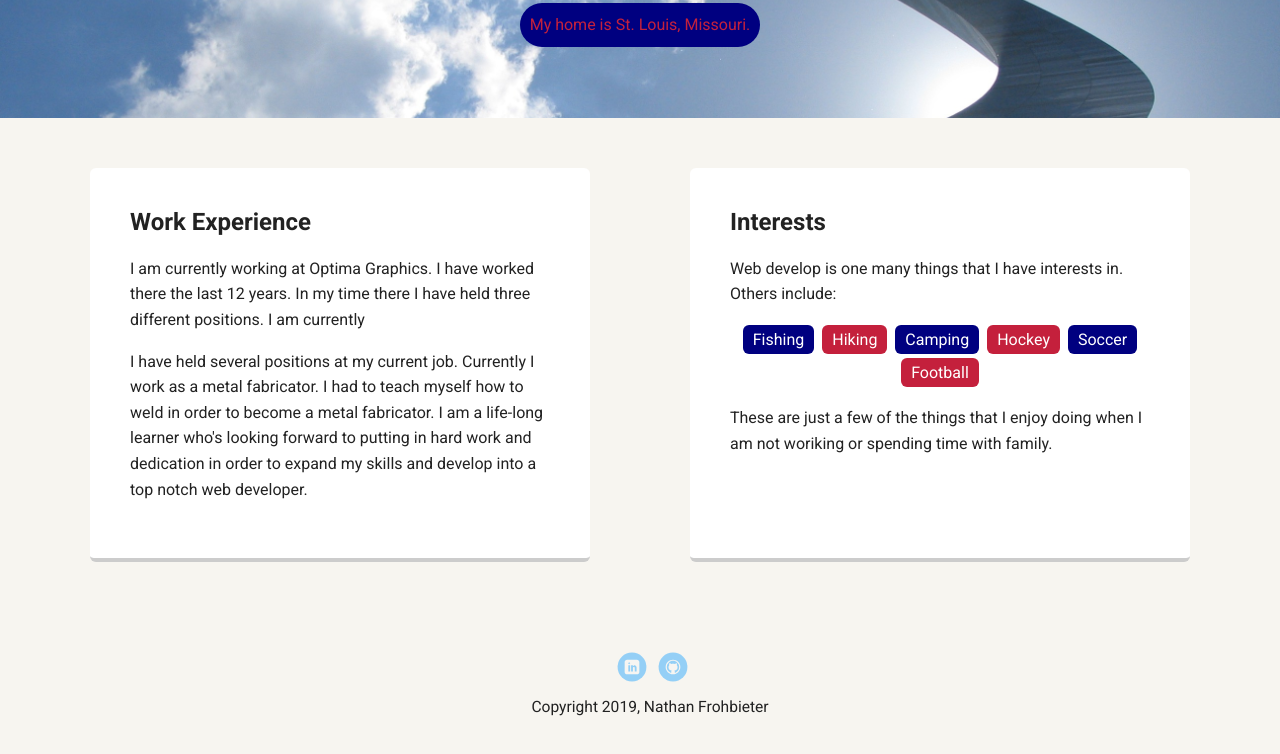
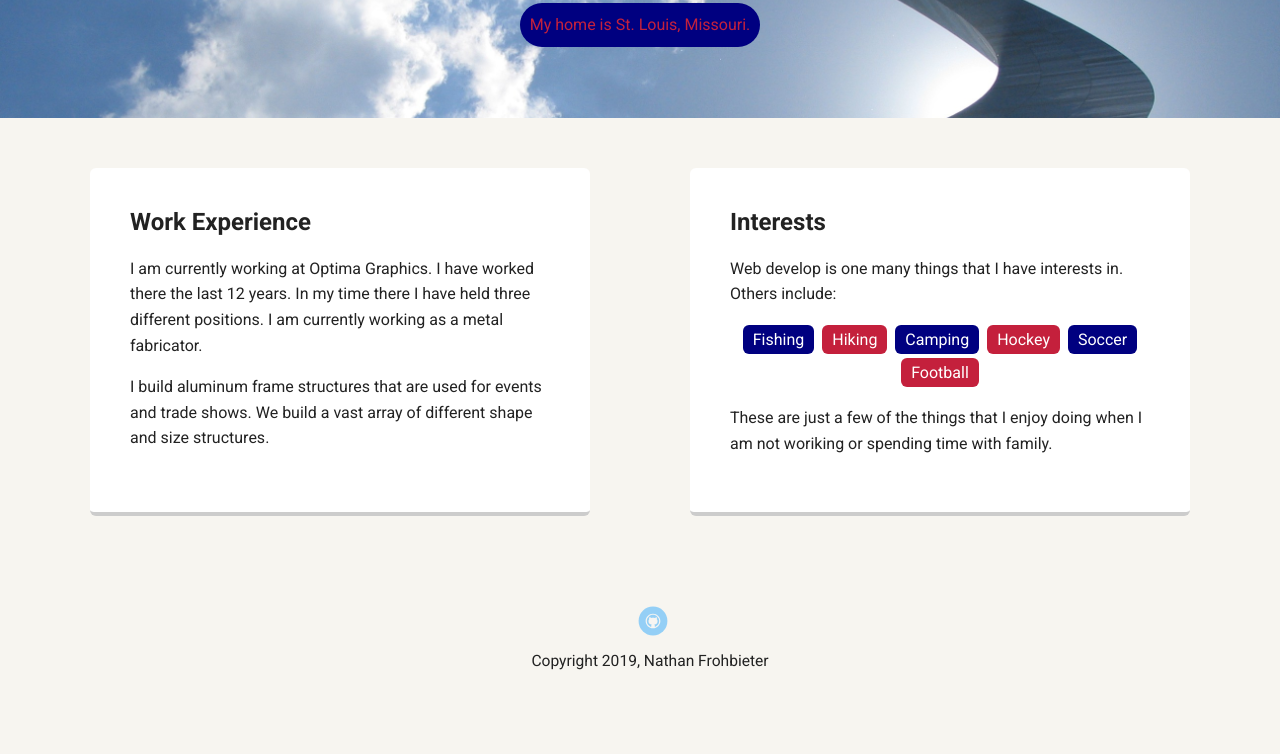
Before and after one commit to nfrohbieter/frontend_project1, a plain HTML site: page pages/experience.html in a window 1280 px wide. Shown: the part 352-1106 px from the top of the page. Drawn offline with Linux system fonts and the light colour scheme; a web font is replaced by a local one.

Commit message:
Updated Work Experience

```diff
--- a/pages/experience.html
+++ b/pages/experience.html
@@ -30,8 +30,8 @@
     <main class="flex">
       <div class="card">
         <h2>Work Experience</h2>
-        <p>I am currently working at Optima Graphics. I have worked there the last 12 years. In my time there I have held three different positions. I am currently</p>
-        <p>I have held several positions at my current job. Currently I work as a metal fabricator. I had to teach myself how to weld in order to become a metal fabricator. I am a life-long learner who's looking forward to putting in hard work and dedication in order to expand my skills and develop into a top notch web developer.</p>
+        <p>I am currently working at Optima Graphics. I have worked there the last 12 years. In my time there I have held three different positions. I am currently working as a metal fabricator.</p>
+        <p>I build aluminum frame structures that are used for events and trade shows. We build a vast array of different shape and size structures.</p>
       </div>
 
       <div class="card">
@@ -55,7 +55,7 @@
     <footer>
       <ul>
       <!--  <li><a href="#" class="social twitter">Twitter</a></li>-->
-        <li><a href="#" class="social linkedin">LinkedIn</a></li>
+        <!-- <li><a href="https://www.linkedin.com/feed/" class="social linkedin">LinkedIn</a></li> -->
         <li><a href="https://github.com/nfrohbieter" class="social github">Github</a></li>
       </ul>
       <p class="copyright">Copyright 2019, Nathan Frohbieter</p>
```
Also changed, not shown: index.html (+1 -1 lines).
